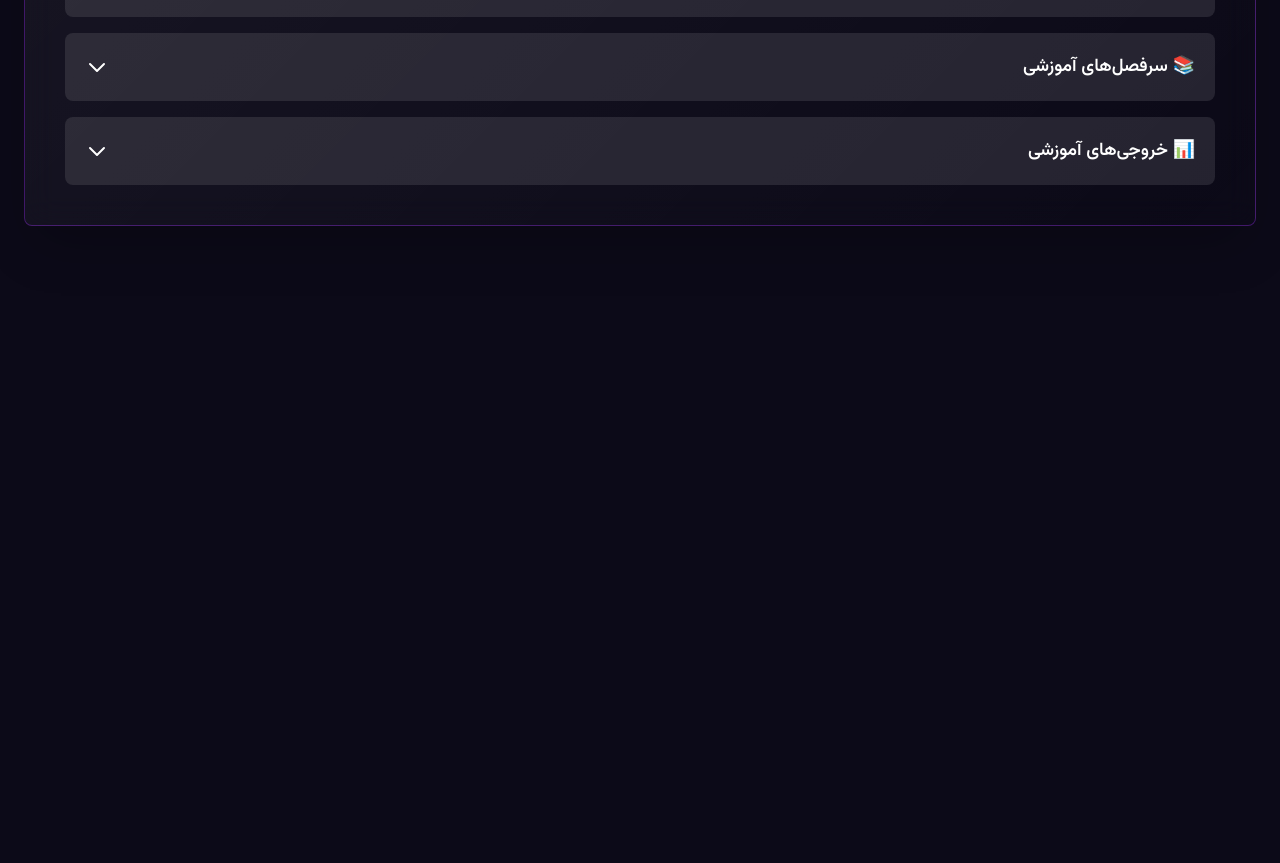
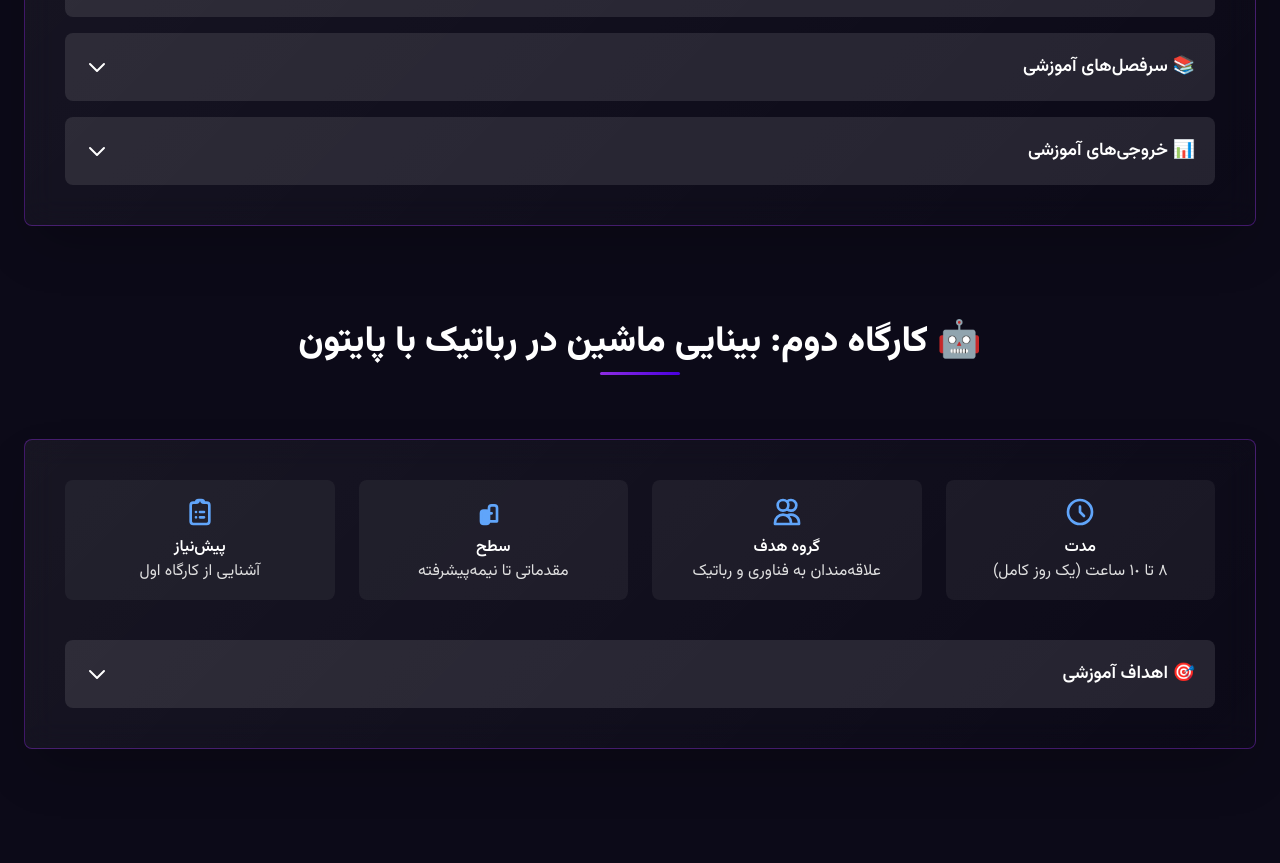
Before and after one commit to hosseinfallah-h/fabLabCurriculum, a plain HTML site: page index.html in a window 1280 px wide. Shown: the part 1273-2136 px from the top of the page. Before the commit the page ends 1675 px from the top, so only its background shows below. Drawn offline with nearby package versions, Linux system fonts and the light colour scheme.

Commit message:
Eighth Commit

```diff
--- a/index.html
+++ b/index.html
@@ -385,3 +385,75 @@
                 </div>
             </div>
         </section>
+
+        <!-- Workshop 2 -->
+        <section id="workshop2" class="container mx-auto px-6 mb-24">
+            <h2 class="section-title text-3xl md:text-4xl font-extrabold text-center text-white mb-16">
+                🤖 کارگاه دوم: بینایی ماشین در رباتیک با پایتون
+            </h2>
+            <div class="workshop-card rounded-lg p-6 md:p-10 shadow-2xl">
+                <!-- Key Details -->
+                <div class="grid grid-cols-2 md:grid-cols-4 gap-6 mb-10 text-center">
+                    <div class="bg-white/5 p-4 rounded-lg">
+                        <svg xmlns="http://www.w3.org/2000/svg" class="h-8 w-8 mx-auto mb-2 text-blue-400" fill="none"
+                            viewBox="0 0 24 24" stroke="currentColor">
+                            <path stroke-linecap="round" stroke-linejoin="round" stroke-width="2"
+                                d="M12 8v4l3 3m6-3a9 9 0 11-18 0 9 9 0 0118 0z" />
+                        </svg>
+                        <h4 class="font-semibold text-white">مدت</h4>
+                        <p>۸ تا ۱٠ ساعت (یک روز کامل)</p>
+                    </div>
+                    <div class="bg-white/5 p-4 rounded-lg">
+                        <svg xmlns="http://www.w3.org/2000/svg" class="h-8 w-8 mx-auto mb-2 text-blue-400" fill="none"
+                            viewBox="0 0 24 24" stroke="currentColor">
+                            <path stroke-linecap="round" stroke-linejoin="round" stroke-width="2"
+                                d="M12 4.354a4 4 0 110 5.292M15 21H3v-1a6 6 0 0112 0v1zm0 0h6v-1a6 6 0 00-9-5.197M13 7a4 4 0 11-8 0 4 4 0 018 0z" />
+                        </svg>
+                        <h4 class="font-semibold text-white">گروه هدف</h4>
+                        <p>علاقه‌مندان به فناوری و رباتیک</p>
+                    </div>
+                    <div class="bg-white/5 p-4 rounded-lg">
+                        <svg xmlns="http://www.w3.org/2000/svg" class="h-8 w-8 mx-auto mb-2 text-blue-400" fill="none"
+                            viewBox="0 0 24 24" stroke="currentColor">
+                            <path stroke-linecap="round" stroke-linejoin="round" stroke-width="2"
+                                d="M9 19v-6a2 2 0 00-2-2H5a2 2 0 00-2 2v6a2 2 0 002 2h2a2 2 0 002-2zm0 0V9a2 2 0 012-2h2a2 2 0 012 2v10m-6 0h6m-6 0H5m0 0v-6m0 0h2m0 0h2m-2 0v6m2-6v6m0-6h2" />
+                        </svg>
+                        <h4 class="font-semibold text-white">سطح</h4>
+                        <p>مقدماتی تا نیمه‌پیشرفته</p>
+                    </div>
+                    <div class="bg-white/5 p-4 rounded-lg">
+                        <svg xmlns="http://www.w3.org/2000/svg" class="h-8 w-8 mx-auto mb-2 text-blue-400" fill="none"
+                            viewBox="0 0 24 24" stroke="currentColor">
+                            <path stroke-linecap="round" stroke-linejoin="round" stroke-width="2"
+                                d="M9 5H7a2 2 0 00-2 2v12a2 2 0 002 2h10a2 2 0 002-2V7a2 2 0 00-2-2h-2M9 5a2 2 0 002-2h2a2 2 0 002 2M9 5a2 2 0 012-2h2a2 2 0 012 2m-3 7h3m-3 4h3m-6-4h.01M9 16h.01" />
+                        </svg>
+                        <h4 class="font-semibold text-white">پیش‌نیاز</h4>
+                        <p>آشنایی از کارگاه اول</p>
+                    </div>
+                </div>
+
+                <!-- Accordion for Details -->
+                <div class="space-y-4">
+                    <!-- Item 1: Objectives -->
+                    <div>
+                        <button
+                            class="accordion-button flex justify-between items-center w-full p-5 font-semibold text-start bg-white/10 hover:bg-white/20 transition rounded-lg">
+                            <span class="text-lg text-white">🎯 اهداف آموزشی</span>
+                            <span class="icon text-white">
+                                <svg xmlns="http://www.w3.org/2000/svg" class="h-6 w-6" fill="none" viewBox="0 0 24 24"
+                                    stroke="currentColor">
+                                    <path stroke-linecap="round" stroke-linejoin="round" stroke-width="2"
+                                        d="M19 9l-7 7-7-7" />
+                                </svg>
+                            </span>
+                        </button>
+                        <div class="accordion-content">
+                            <ul class="list-disc list-inside space-y-2 text-gray-300">
+                                <li>درک ساختار فنی سیستم‌های بینایی ماشین و نقش آن در رباتیک.</li>
+                                <li>آموزش مفاهیم پایهٔ پردازش تصویر و ویژگی‌های بصری.</li>
+                                <li>اجرای نمونه‌کدهای واقعی پایتون در حوزهٔ تشخیص لبه، جسم، چهره و انسان.</li>
+                                <li>درک جریان داده از «ورودی دوربین» تا «دستور کنترلی ربات».</li>
+                                <li>ایجاد انگیزه برای یادگیری عمیق‌تر پایتون، یادگیری ماشین و هوش رباتیک.</li>
+                            </ul>
+                        </div>
+                    </div>
```
